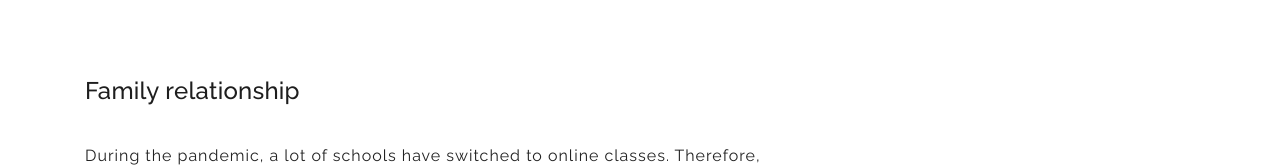
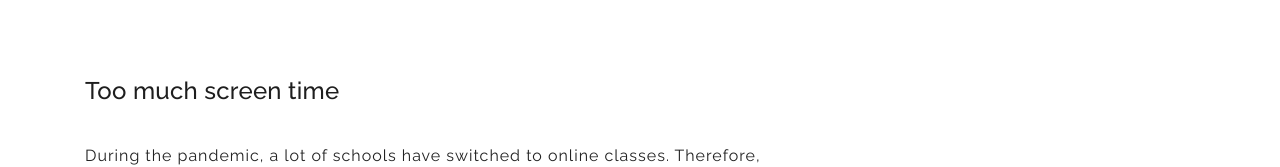
Before and after one commit to coronafree/coronafree.github.io, a plain HTML site: page physical.html in a window 1280 px wide. Shown: the part 3474-3641 px from the top of the page. Drawn offline with Linux system fonts and the light colour scheme.

Commit message:
Changed "Family relationship" to "Too much screen time"

```diff
--- a/physical.html
+++ b/physical.html
@@ -231,7 +231,7 @@ Of course, one simple solution is to try to be under the sunlight more often. It
             <div class="row">
                 <div class="col-lg-8 col-md-12 col-sm-12 align-self-center mobile-bottom-fix">
                     <div class="left-heading">
-                        <h2 class="section-title">Family relationship</h2>
+                        <h2 class="section-title">Too much screen time</h2>
                     </div>
                     <div class="left-text">
                         <p>During the pandemic, a lot of schools have switched to online classes. Therefore, students have to stare at a screen for a few hours a day continuously. When it comes to higher year levels, students may have to look at a monitor for over 5-8 hours. Another cause is that students are now forced to socialise with each other online in chat apps or social media. Excessive screen time not only strains your eyes and leaves them feeling dry, but can also lead to retina damage and blurred vision. Other problems include sleep deprivation, loss of cognitive ability and impaired socialising skills.
```
